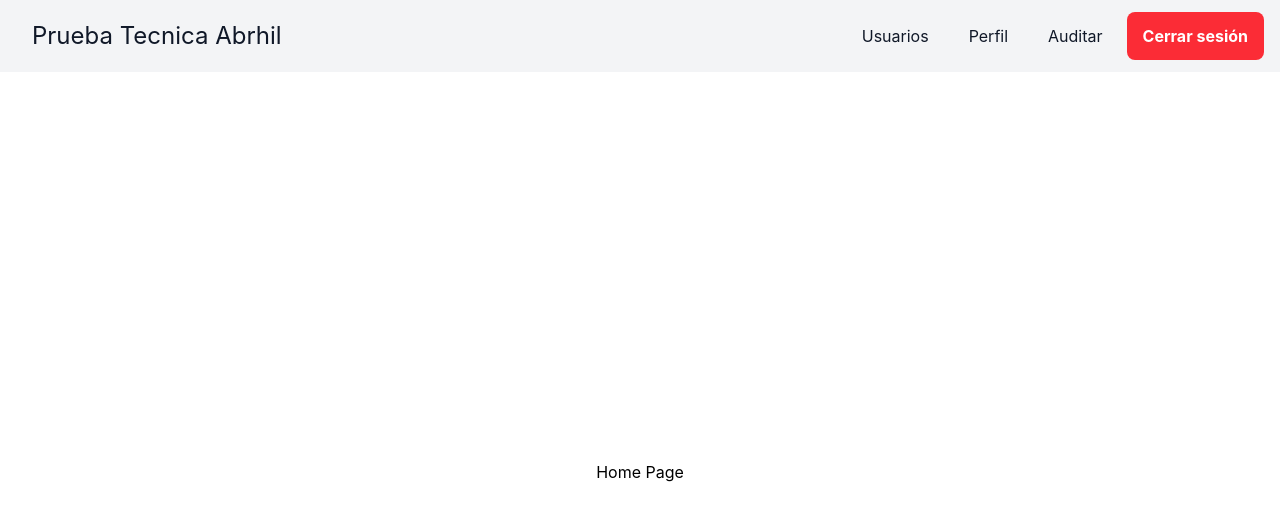
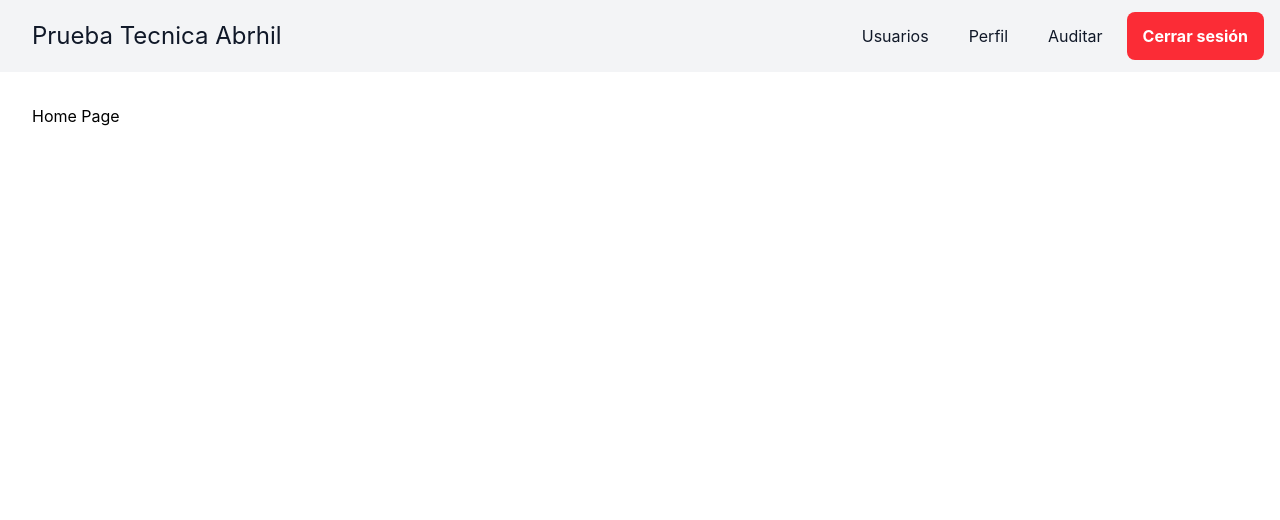
Before and after one commit to Tapia-GJ/test_frontend, a React (Vite) app in the folder prueba_abrhil/: page /users in a window 1280 px wide. Shown: the top 520 px of the page. Built offline with nearby package versions, Linux system fonts and the light colour scheme.

Commit message:
fix routes

```diff
--- a/prueba_abrhil/src/layouts/AdminLayout.tsx
+++ /dev/null
@@ -1,8 +0,0 @@
-
-export default function AdminLayout() {
-    return (
-        <div>
-
-        </div>
-    )
-}
--- a/prueba_abrhil/src/layouts/RootLayout.tsx
+++ b/prueba_abrhil/src/layouts/RootLayout.tsx
@@ -3,11 +3,11 @@ import Header from '../components/Header';
 
 export default function MainLayout() {
     return (
-        <>
+        <div className="relative min-h-screen flex flex-col font-sans">
             <Header />
-            <main className="flex flex-col items-center justify-center min-h-screen px-4 py-8 sm:px-6 lg:px-8">
+            <main className="flex flex-col min-h-screen px-4 py-8 sm:px-6 lg:px-8">
                 <Outlet />
             </main>
-        </>
+        </div>
     )
 }
--- a/prueba_abrhil/src/routes/AppRouter.tsx
+++ b/prueba_abrhil/src/routes/AppRouter.tsx
@@ -7,7 +7,6 @@ import ProfilePage from "@/pages/user/ProfilePage";
 import NewUserPage from "@/pages/admin/NewUserPage";
 import EditUserPage from "@/pages/admin/EditUserPage";
 import AuditPage from "@/pages/admin/AuditPage";
-import AdminLayout from "@/layouts/AdminLayout";
 function AppRouter() {
 
   return (
@@ -22,7 +21,7 @@ function AppRouter() {
             <Route path="profile" element={<ProfilePage />} />
           </Route>
 
-          <Route element={<AdminLayout />}>
+          <Route element={<RootLayout />}>
             <Route path="users/new" element={<NewUserPage />} />
             <Route path="users/:id/edit" element={<EditUserPage />} />
             <Route path="admin/audit" element={<AuditPage />} />
```
